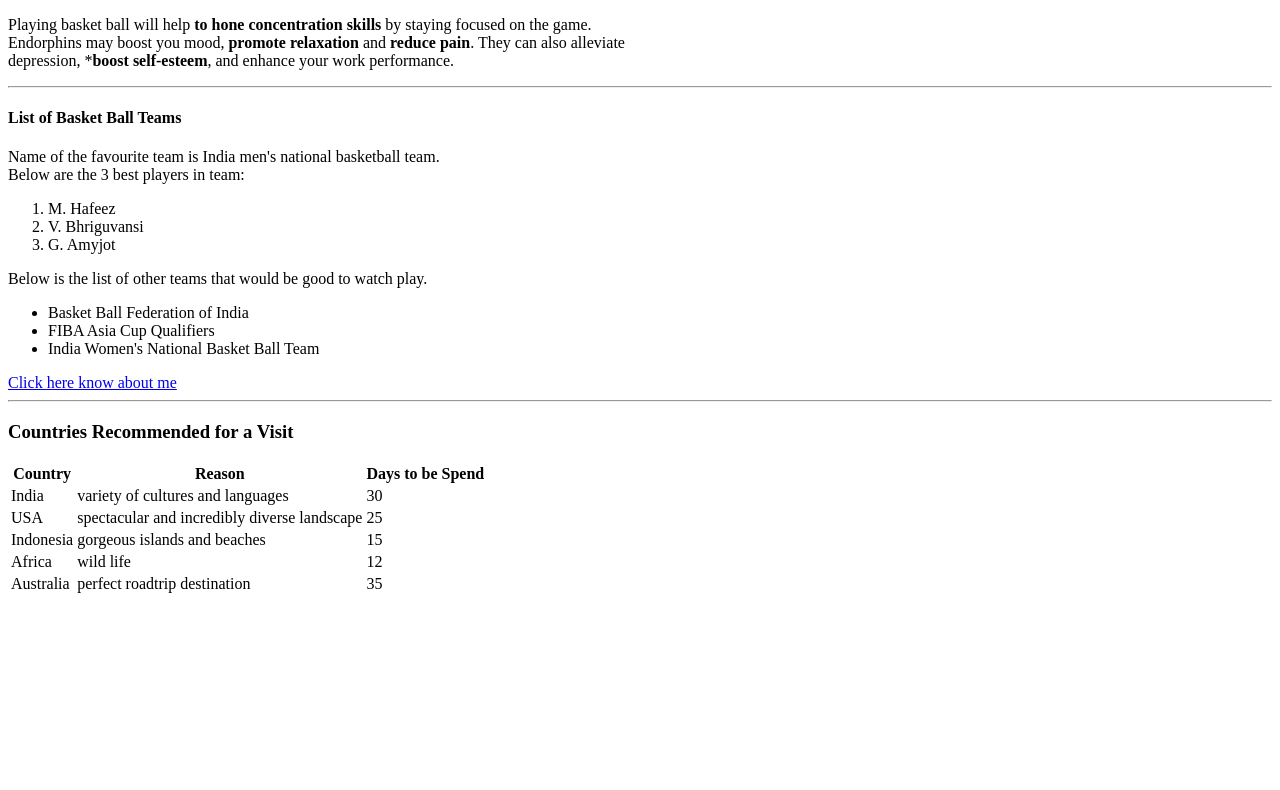
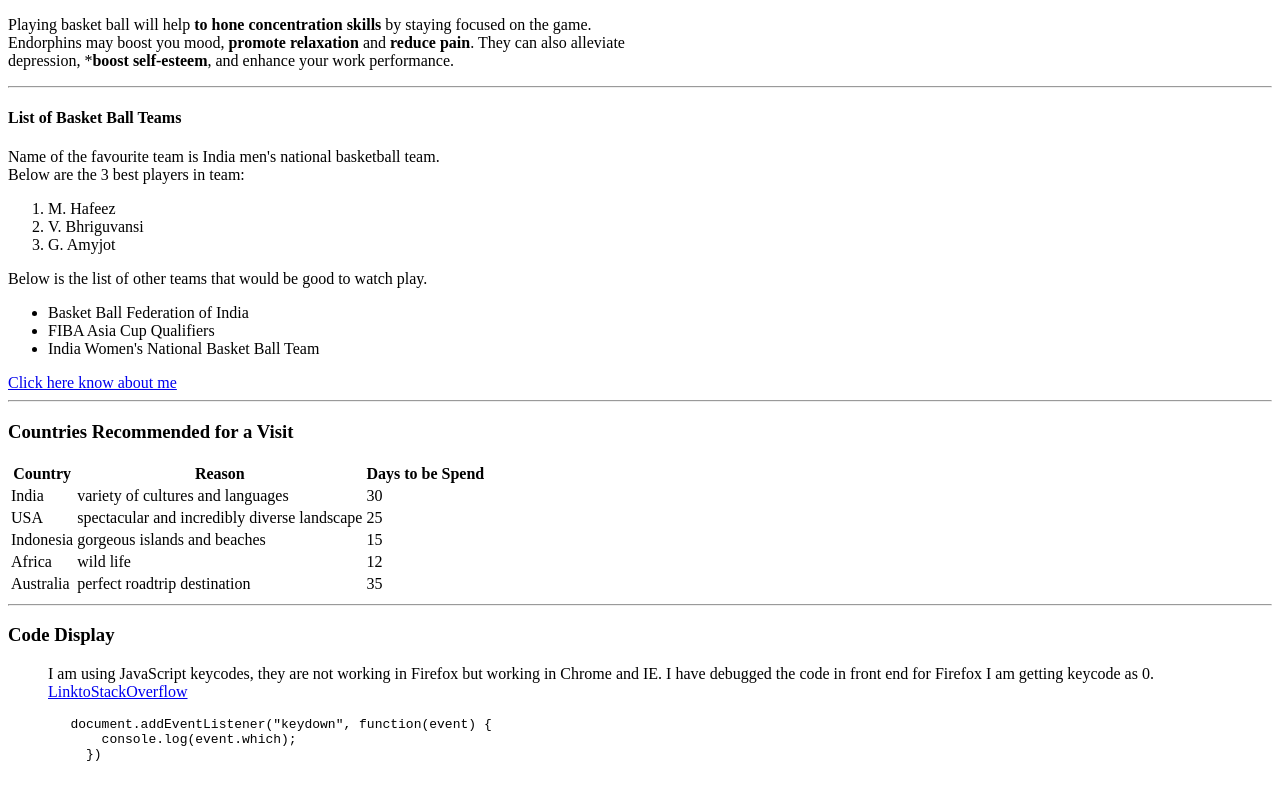
Before and after one commit to 44-563-Web-Apps-S23/44563-webapps-assignment-3-MogaparthiGanga, a plain HTML site: page index.html in a window 1280 px wide. Shown: the part 105-895 px from the top of the page. Before the commit the page ends 800 px from the top, so only its background shows below. Drawn offline with Linux system fonts and the light colour scheme.

Commit message:
index.html

```diff
--- a/index.html
+++ b/index.html
@@ -60,5 +60,17 @@
             <td> 35 </td>
         </tr>
     </table>
+    <hr>
+    <h3> Code Display </h3>
+    <blockquote cite = "https://stackoverflow.com/questions/44449946/javascript-keycodes-are-not-working-in-firefox">
+        I am using JavaScript keycodes, they are not working in Firefox but working in Chrome and IE.
+        I have debugged the code in front end for Firefox I am getting keycode as 0.
+        <a href="https://stackoverflow.com/questions/44449946/javascript-keycodes-are-not-working-in-firefox">LinktoStackOverflow</a>
+    </blockquote>
+    <pre>
+        document.addEventListener("keydown", function(event) {
+            console.log(event.which);
+          })
+    </pre>
 
 </html>
```
